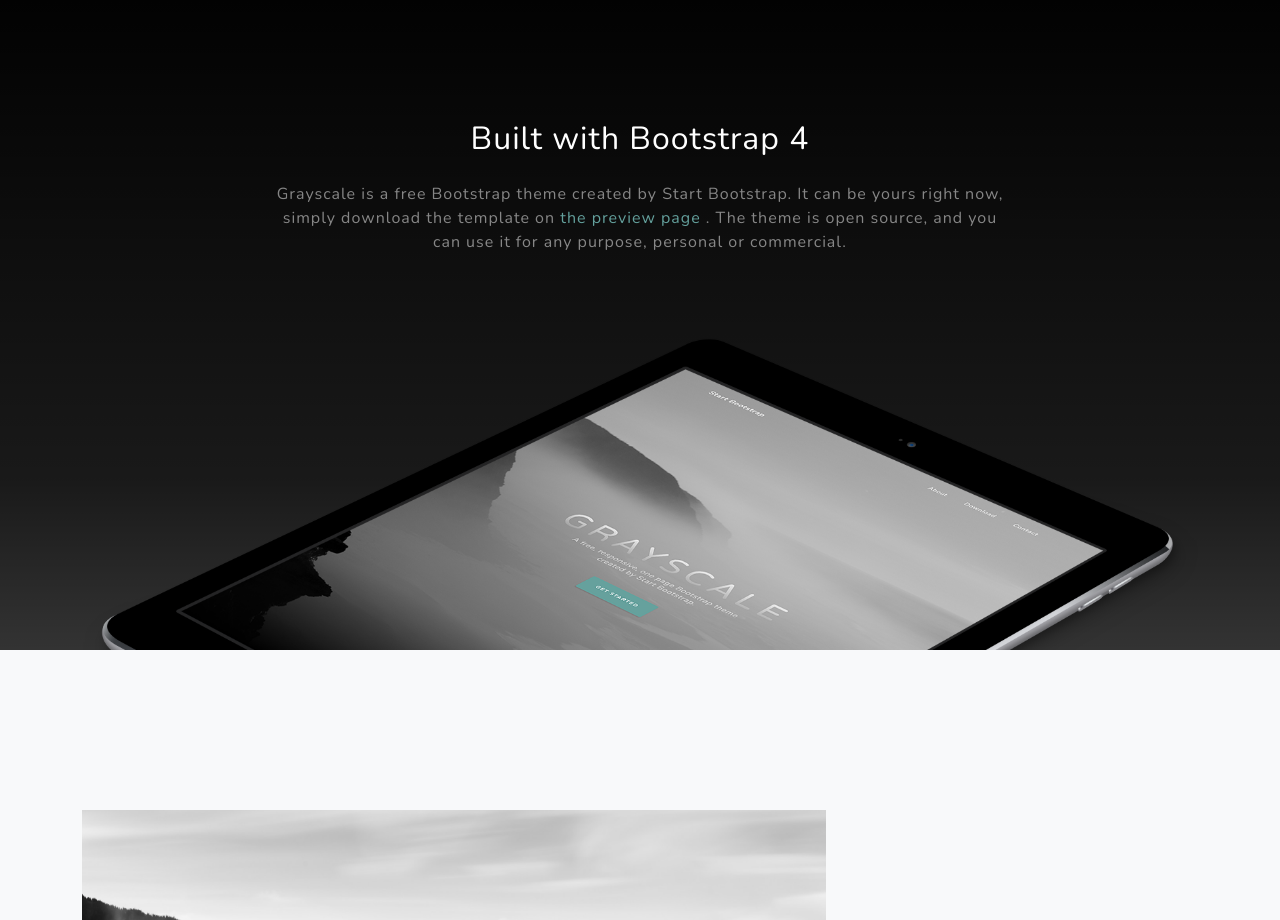
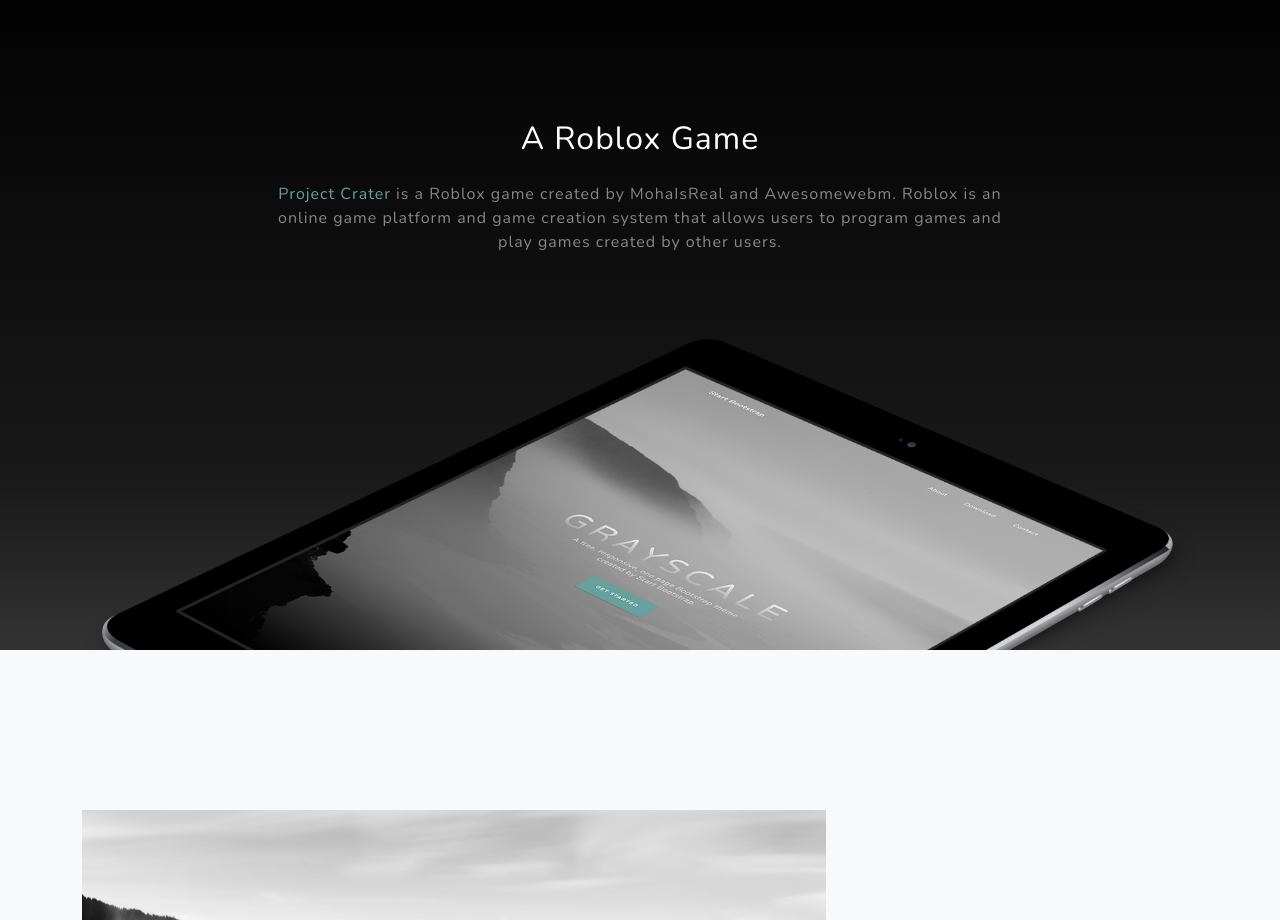
Before and after one commit to mohaisrealrblx/mohaisreal.github.io, a plain HTML site: page index.html in a window 1280 px wide. Shown: the part 840-1760 px from the top of the page. Drawn offline with nearby package versions, Linux system fonts and the light colour scheme.

Commit message:
Commited!

```diff
--- a/index.html
+++ b/index.html
@@ -42,11 +42,11 @@
             <div class="container">
                 <div class="row">
                     <div class="col-lg-8 mx-auto">
-                        <h2 class="text-white mb-4">Built with Bootstrap 4</h2>
+                        <h2 class="text-white mb-4">A Roblox Game</h2>
                         <p class="text-white-50">
-                            Grayscale is a free Bootstrap theme created by Start Bootstrap. It can be yours right now, simply download the template on
-                            <a href="https://startbootstrap.com/theme/grayscale/">the preview page</a>
-                            . The theme is open source, and you can use it for any purpose, personal or commercial.
+                            <a href="https://www.roblox.com/games/5870388964/Project-Crater-IN-DEV">Project Crater</a> is a Roblox game created by
+                            MohaIsReal and Awesomewebm. Roblox is an online game platform and game creation system that allows users to program
+							games and play games created by other users.
                         </p>
                     </div>
                 </div>
```
